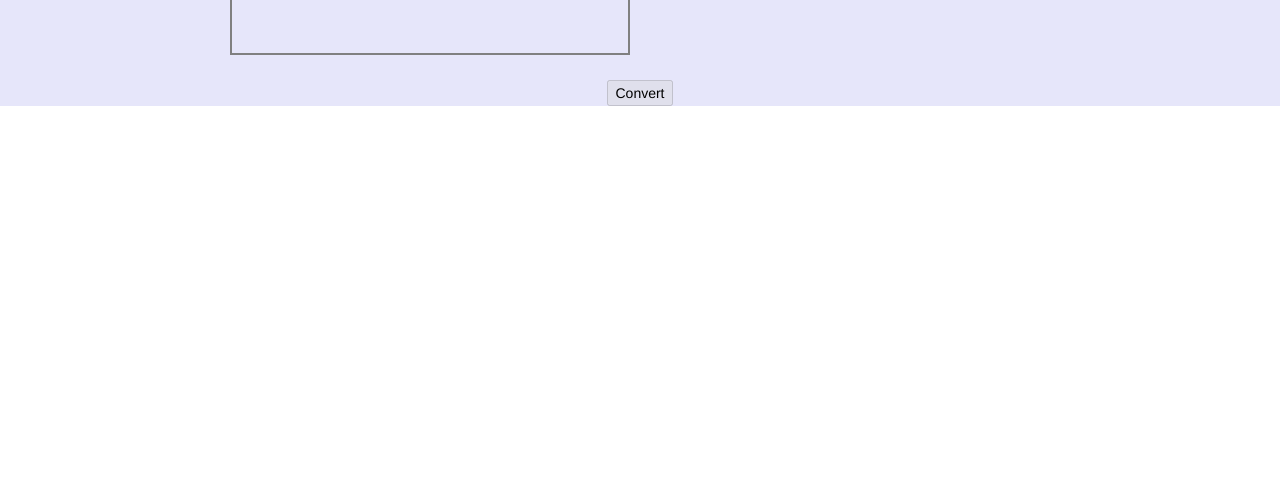
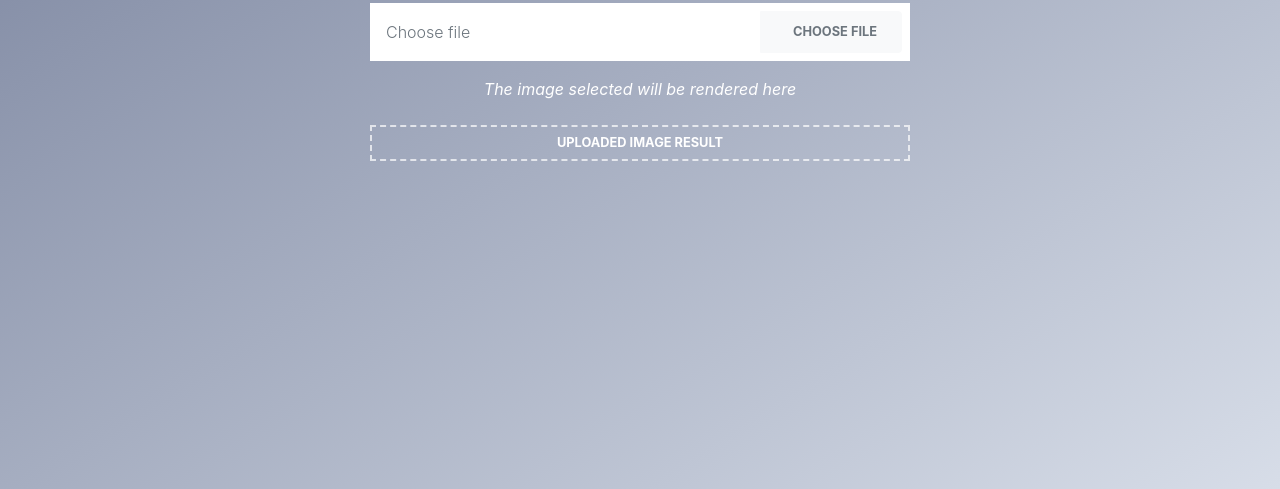
Before and after one commit to soum-sr/colortobnw, a Flask app: template templates/index.html in a window 1280 px wide. Shown: the part 311-800 px from the top of the page. Run offline with Flask 2, Linux system fonts and the light colour scheme; the template is opened without the code that fills it, so the values that code supplies are empty; some libraries are stand-ins or nearby versions.

Commit message:
major ui changes

```diff
--- a/static/main.css
+++ b/static/main.css
@@ -1,44 +1,47 @@
-
-body{
-	text-align: center;
+#upload {
+    opacity: 0;
 }
 
-.image-preview{
-	margin-left: 18%;
-	width:400px;
-	min-height: 200px;
-	border:2px solid grey;
-	margin-top:15px;
-
-	/* Default Text */
-	display:flex;
-	align-items: center;
-	justify-content: center;
-	font-weight: bold;
-	color:#694d4d;
+#upload-label {
+    position: absolute;
+    top: 50%;
+    left: 1rem;
+    transform: translateY(-50%);
 }
 
-.image-preview__image{
-	display:none;
-	width:100%;
-}
-.convert_button{
-	margin-top:25px;
-	text-decoration: none;
-	color:black;
+.image-area {
+    border: 2px dashed rgba(255, 255, 255, 0.7);
+    padding: 1rem;
+    position: relative;
 }
 
-.out_img{
-	margin-left: 18%;
-	width:400px;
-	min-height: 200px;
-	border:2px solid grey;
-	margin-top:50px;
+.image-area::before {
+    content: 'Uploaded image result';
+    color: #fff;
+    font-weight: bold;
+    text-transform: uppercase;
+    position: absolute;
+    top: 50%;
+    left: 50%;
+    transform: translate(-50%, -50%);
+    font-size: 0.8rem;
+    z-index: 1;
+}
 
-	/* Default Text */
-	display:flex;
-	align-items: center;
-	justify-content: center;
-	font-weight: bold;
-	color:#694d4d;
+.image-area img {
+    z-index: 2;
+    position: relative;
 }
+
+/*
+*
+* ==========================================
+* FOR DEMO PURPOSES
+* ==========================================
+*
+*/
+body {
+    min-height: 100vh;
+    background-color: #757f9a;
+    background-image: linear-gradient(147deg, #757f9a 0%, #d7dde8 100%);
+}
--- /dev/null
+++ b/static/main.js
@@ -0,0 +1,33 @@
+/*  ==========================================
+    SHOW UPLOADED IMAGE
+* ========================================== */
+function readURL(input) {
+    if (input.files && input.files[0]) {
+        var reader = new FileReader();
+
+        reader.onload = function (e) {
+            $('#imageResult')
+                .attr('src', e.target.result);
+        };
+        reader.readAsDataURL(input.files[0]);
+    }
+}
+
+$(function () {
+    $('#upload').on('change', function () {
+        readURL(input);
+    });
+});
+
+/*  ==========================================
+    SHOW UPLOADED IMAGE NAME
+* ========================================== */
+var input = document.getElementById( 'upload' );
+var infoArea = document.getElementById( 'upload-label' );
+
+input.addEventListener( 'change', showFileName );
+function showFileName( event ) {
+  var input = event.srcElement;
+  var fileName = input.files[0].name;
+  infoArea.textContent = 'File name: ' + fileName;
+}
--- a/templates/index.html
+++ b/templates/index.html
@@ -2,32 +2,46 @@
 <html lang="en">
 
 <head>
-  <title>colortobnw</title>
-  <meta charset="utf-8">
-  <meta name="viewport" content="width=device-width, initial-scale=1">
-  <link rel="stylesheet" href="https://maxcdn.bootstrapcdn.com/bootstrap/3.4.1/css/bootstrap.min.css">
+  <meta charset="UTF-8">
   <link rel="stylesheet" type="text/css" href="../static/main.css">
-  <script src="https://ajax.googleapis.com/ajax/libs/jquery/3.4.1/jquery.min.js"></script>
-  <script src="https://maxcdn.bootstrapcdn.com/bootstrap/3.4.1/js/bootstrap.min.js"></script>
-
+  <title>colortobnw-input</title>
+  <link rel="stylesheet" href="https://maxcdn.bootstrapcdn.com/bootstrap/4.0.0/css/bootstrap.min.css" integrity="sha384-Gn5384xqQ1aoWXA+058RXPxPg6fy4IWvTNh0E263XmFcJlSAwiGgFAW/dAiS6JXm" crossorigin="anonymous">
 </head>
 
 <body>
-    <h1 style="text-align: center;">colortobnw</h1>
-      <div style="background-color:lavender;">
-        <!-- UPLOAD SECTION -->
-        <h1>Input Section</h1>
-        <form id="upload-form" action="{{ url_for('index') }}" method="POST" , enctype="multipart/form-data">
-          <input type="file" name="file" id="file" accept="image/*">
-          <div class="image-preview" id="imagePreview">
-            <img src="" alt="Input Image" class="image-preview__image">
-            <span class="image-preview__default-text">Input Image</span>
-          </div>
-          <input class="convert_button" disabled="true" id="submit_input" type="submit" value="Convert">
-        </form>
 
-      </div>
+  <div class="container py-5">
 
+    <!-- For demo purpose -->
+    <header class="text-white text-center">
+        <h1 class="display-4">ColorToGrayscale</h1>
+        <p class="lead mb-0">A simple flask app to demonstrate file upload and backend processing</p>
+
+        <img src="https://res.cloudinary.com/mhmd/image/upload/v1564991372/image_pxlho1.svg" alt="" width="150" class="mb-4">
+    </header>
+
+
+    <div class="row py-4">
+        <div class="col-lg-6 mx-auto">
+
+            <!-- Upload image input-->
+            <div class="input-group mb-3 px-2 py-2 rounded-pill bg-white shadow-sm">
+                <input id="upload" type="file" onchange="readURL(this);" class="form-control border-0">
+                <label id="upload-label" for="upload" class="font-weight-light text-muted">Choose file</label>
+                <div class="input-group-append">
+                    <label for="upload" class="btn btn-light m-0 rounded-pill px-4"> <i class="fa fa-cloud-upload mr-2 text-muted"></i><small class="text-uppercase font-weight-bold text-muted">Choose file</small></label>
+                </div>
+            </div>
+
+            <!-- Uploaded image area-->
+            <p class="font-italic text-white text-center">The image selected will be rendered here</p>
+            <div class="image-area mt-4"><img id="imageResult" src="#" alt="" class="img-fluid rounded shadow-sm mx-auto d-block"></div>
+
+        </div>
+    </div>
+</div>
+
+<script src="../static/main.js"></script>
 </body>
 
 </html>
```
Also changed, not shown: templates/output.html (line endings or trailing spaces).
